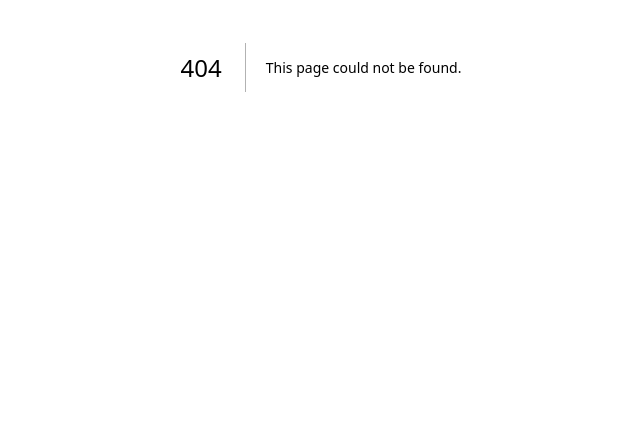
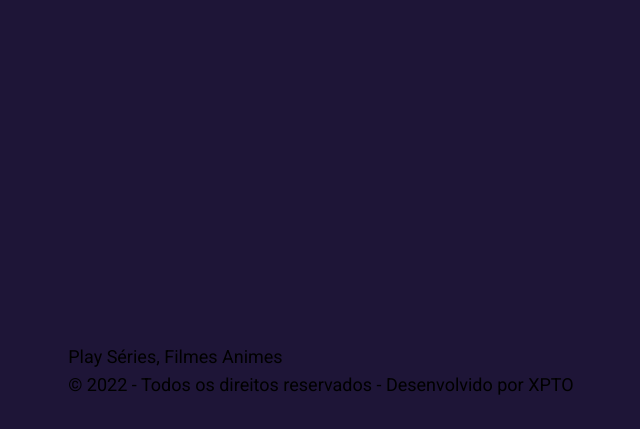
Before and after one commit to rafael-oliveira-hellz/playsfa-sales-panel, a Next.js app: page /components/Footer in a window 1280 px wide. Before the commit this address had no page. Shown: the part 333-762 px from the top of the page, without its empty margins (319-959 px from the left). Built offline with nearby package versions, Linux system fonts and the light colour scheme.

Commit message:
chore: start implementing footer

```diff
--- /dev/null
+++ b/pages/components/Footer.tsx
@@ -0,0 +1,23 @@
+import Footer from "./styles/Footer";
+
+const PageFooter = () => {
+  return (
+    <Footer className="footer">
+      <div className="footer__container">
+        <div className="footer__container__rights" style={{ color: '#FFF' }}>
+          <p>
+            Play Séries, Filmes Animes
+          </p>
+          <p>
+            © 2022 - Todos os direitos reservados - <em>Desenvolvido por</em>{" "}
+            <a href="https://www.linkedin.com/in/XPTO-7b1b3b1b3/">
+              XPTO
+            </a>
+          </p>
+        </div>
+      </div>
+    </Footer >
+  );
+}
+
+export default PageFooter;
--- /dev/null
+++ b/pages/components/styles/Footer.ts
@@ -0,0 +1,17 @@
+import styled, { css } from 'styled-components';
+
+const Footer = styled.div`
+  ${() => css`
+    display: flex;
+    flex-direction: column;
+    justify-content: center;
+    align-items: center;
+    width: 100%;
+    height: 12rem;
+    background-color: #transparent;
+    position: fixed;
+    bottom: 0;
+    `}
+  `;
+
+export default Footer;
--- a/pages/index.tsx
+++ b/pages/index.tsx
@@ -4,6 +4,7 @@ import { useEffect, useState } from 'react';
 import { apiUser } from '../hooks/api';
 import { Plan } from '../types/Plan';
 import { User } from '../types/User';
+import PageFooter from './components/Footer';
 import Input from './components/Input';
 import PurchaseCard from './components/PurchaseCard';
 import SignUpMessage from './components/SignUpMessage';
@@ -233,6 +234,7 @@ export default function Home(data: Props) {
           />
         )}
       </main>
+      <PageFooter />
     </>
   );
 }
```
